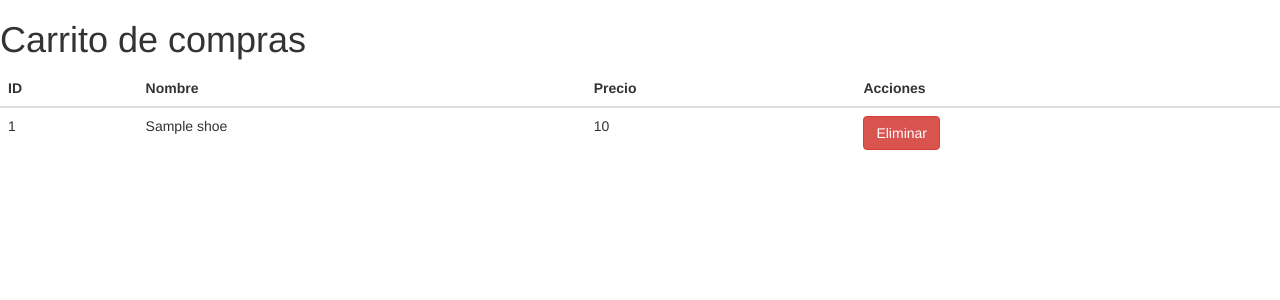
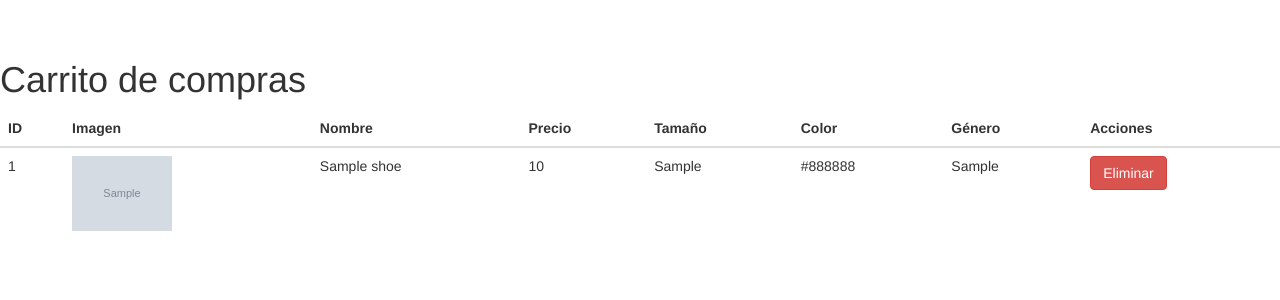
Before and after one commit to fdo1897/tienda-online, a Flask app: page /shopping-cart in a window 1280 px wide. Shown: the part 52-352 px from the top of the page. Run offline with Flask 3, Linux system fonts and the light colour scheme; a user stored in the database is signed in; tables that the repository leaves empty hold one stand-in row (values such as "Sample post"); grey boxes marked "Sample" are stand-in pictures; some libraries are stand-ins or nearby versions.

Commit message:
agregue la imagen al carrito de compras

```diff
--- a/app/templates/base.html
+++ b/app/templates/base.html
@@ -38,6 +38,16 @@
         </div>
     </div>
 </div>
+
+<div class="container">
+    <div class="collection-hero__text-wrapper">
+        <h1 class="collection-hero__title">
+            {% if request.path == url_for('main.market') %}
+                Caballero
+            {% endif %}
+        </h1>
+    </div>
+</div>
 {% endblock %}
 
 {% block content %}
--- a/app/templates/shopping_cart.html
+++ b/app/templates/shopping_cart.html
@@ -1,4 +1,6 @@
 {% extends 'base.html' %}
+
+
 
 {% block content %}
   <h1>Carrito de compras</h1>
@@ -7,8 +9,12 @@
     <thead>
       <tr>
         <th>ID</th>
+        <th>Imagen</th>
         <th>Nombre</th>
         <th>Precio</th>
+        <th>Tamaño</th>
+        <th>Color</th>
+        <th>Género</th>
         <th>Acciones</th>
       </tr>
     </thead>
@@ -16,8 +22,12 @@
       {% for purchase in purchases %}
         <tr>
           <td>{{ purchase.id }}</td>
+          <td><img src="{{ url_for('static', filename=purchase.shoe.image) }}" alt="Imagen del zapato" width="100"></td>
           <td>{{ purchase.shoe.name }}</td>
           <td>{{ purchase.shoe.price }}</td>
+          <td>{{ purchase.shoe.size }}</td>
+          <td>{{ purchase.shoe.color }}</td>
+          <td>{{ purchase.shoe.category.gender }}</td>
           <td>
             <form method="post" action="{{ url_for('main.remove_from_cart', purchase_id=purchase.id) }}">
               <button type="submit" class="btn btn-danger">Eliminar</button>
```
Also changed, not shown: app/static/botas.jpg (added), shoe-dev.sqlite.
